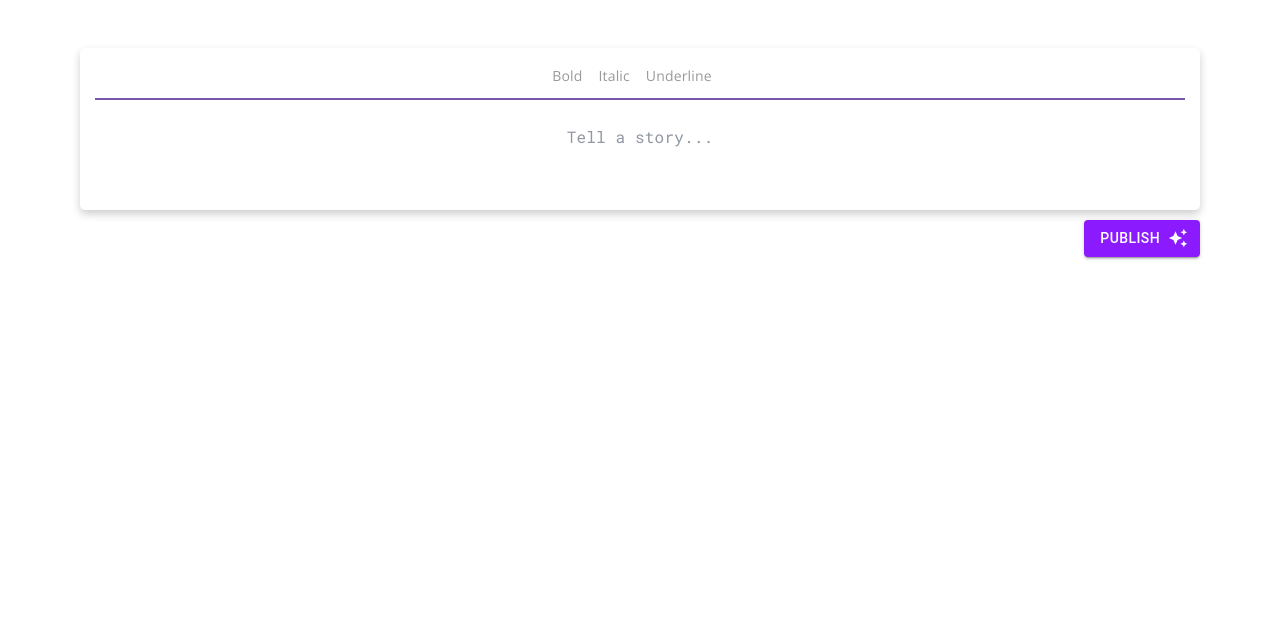
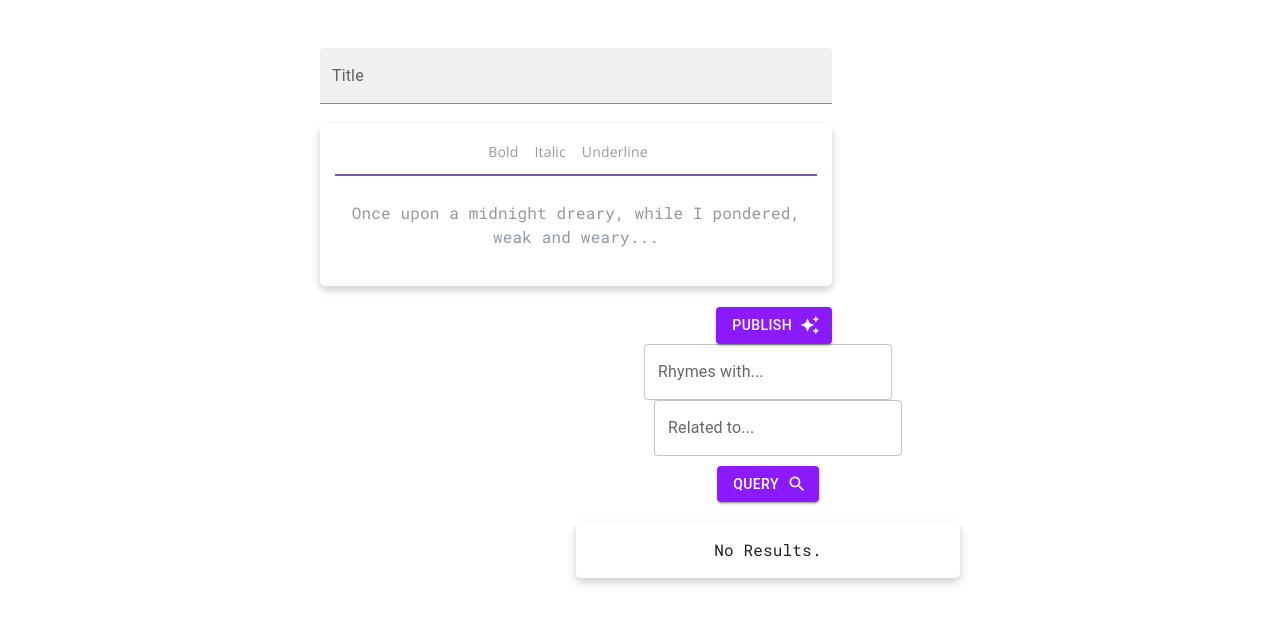
Before and after one commit to vperuzzi/poe-io, a React (Create React App) app: page / in a window 1280 px wide. Shown: the top 624 px of the page. Built offline with nearby package versions, Linux system fonts and the light colour scheme.

Commit message:
Add WordList and Form

```diff
--- a/package.json
+++ b/package.json
@@ -11,9 +11,11 @@
     "@testing-library/react": "^13.3.0",
     "@testing-library/user-event": "^13.5.0",
     "draft-js": "^0.11.7",
+    "html2canvas": "^1.4.1",
     "react": "^18.2.0",
     "react-dom": "^18.2.0",
     "react-scripts": "5.0.1",
+    "use-react-screenshot": "^3.0.0",
     "web-vitals": "^2.1.4"
   },
   "scripts": {
--- a/public/index.html
+++ b/public/index.html
@@ -24,7 +24,7 @@
       Learn how to configure a non-root public URL by running `npm run build`.
     -->
     <title>poe.io</title>
-    <link rel="icon" type="image/x-icon" href="%PUBLIC_URL%/favicon.ico" />
+    <link rel="icon" type="image/x-icon" href=".public/favicon.ico" />
   </head>
   <body>
     <noscript>You need to enable JavaScript to run this app.</noscript>
--- a/src/App.css
+++ b/src/App.css
@@ -1,5 +1,10 @@
  .App {
   text-align: center;
-  width: 70rem;
   margin: 3rem auto;
 }
+
+.editorApp {
+  float: left;
+  width: 40%;
+  margin-left: 20rem;
+}
--- a/src/App.js
+++ b/src/App.js
@@ -1,7 +1,9 @@
 import "./App.css";
 import RichTextEditor from "./components/RichTextEditor";
+import Form from "./components/Form";
 import { createTheme, ThemeProvider } from "@mui/material/styles";
 import CssBaseline from "@mui/material/CssBaseline";
+import React from 'react';
 
 function App() {
   const theme = createTheme({
@@ -16,7 +18,10 @@ function App() {
     <ThemeProvider theme={theme}>
       <CssBaseline>
         <div className="App">
-          <RichTextEditor theme={theme} />
+          <div className="editorApp">
+            <RichTextEditor />
+          </div>
+          <Form />
         </div>
       </CssBaseline>
     </ThemeProvider>
--- /dev/null
+++ b/src/components/Form.css
@@ -0,0 +1,5 @@
+.form {
+    float:right;
+    width: 30%;
+    margin-right: 20rem;
+}
--- a/src/components/Form.js
+++ b/src/components/Form.js
@@ -0,0 +1,91 @@
+import React, { useState } from "react";
+import TextField from "@mui/material/TextField";
+import { useTheme } from "@mui/material/styles";
+import { Button } from "@mui/material";
+import SearchIcon from '@mui/icons-material/Search';
+import "./Form.css";
+import WordList from "./WordList";
+
+const Form = (props) => {
+  const [rhyme, setRhyme] = useState("");
+  const [related, setRelated] = useState("");
+  const [results, setResults] = useState([]);
+
+  const theme = useTheme();
+
+  const handleRhyme = (event) => {
+    event.preventDefault();
+    setRhyme(event.target.value);
+  };
+
+  const handleRelated = (event) => {
+    event.preventDefault();
+    setRelated(event.target.value.trim());
+  };
+
+  const handleQuery = () => {
+    let url = "";
+    console.log(related, rhyme);
+    if (rhyme.length > 0 && related.length > 0) {
+      url = `https://api.datamuse.com/words?ml=${related}&rel_rhy=${rhyme}`;
+    } else if (rhyme.length > 0) {
+      url = `https://api.datamuse.com/words?rel_rhy=${rhyme}`;
+    } else {
+      return;
+    }
+
+    fetch(url)
+      .then((result) => result.json())
+      .then(
+        (result) => {
+          let words = result.map((element) => {
+            return element.word;
+          });
+          setResults([...words]);
+        },
+        (error) => {
+          console.log(error);
+        }
+      );
+  };
+
+  return (
+    <div className="form">
+      <TextField
+        id="outlined-basic"
+        label="Rhymes with..."
+        variant="outlined"
+        color={theme.primary}
+        onChange={handleRhyme}
+      />
+      <TextField
+        sx={{
+          marginLeft: "20px",
+        }}
+        id="outlined-basic"
+        label="Related to..."
+        variant="outlined"
+        color={theme.primary}
+        onChange={handleRelated}
+      />
+      <div>
+        <Button
+          sx={{
+            marginTop: "10px",
+          }}
+          color={theme.primary}
+          variant="contained"
+          onClick={handleQuery}
+          endIcon={<SearchIcon />}
+        >
+          Query
+        </Button>
+      </div>
+      <div>
+        <WordList words={results} />
+      </div>
+    </div>
+  );
+};
+
+export default Form;
--- a/src/components/RichTextEditor.css
+++ b/src/components/RichTextEditor.css
@@ -55,21 +55,14 @@
     color: #7858A6
   }
 
-  button {
-    padding: 10px;
-    align-content: left;
-    background: #7858A6;
-    color: white;
-    border-radius: 10px;
-    border: none;
-    margin-left: 10px;
-    margin-top: 15px;
-    font-size: 16px;
-    font-family: 'Open Sans', sans-serif;
+  .button-container {
+    display: flex;
+    flex-direction: row-reverse;
+    margin-top: 1rem;
   }
 
-  .button-container {
-    display: flex;
-    flex-direction: row-reverse
-
+  .title {
+    font-family: 'Roboto Mono', monospace;
+    font-size: 18px;
+    font-weight: bold;
   }
--- a/src/components/RichTextEditor.js
+++ b/src/components/RichTextEditor.js
@@ -12,13 +12,19 @@ import EditIcon from "@mui/icons-material/Edit";
 import CameraAltIcon from "@mui/icons-material/CameraAlt";
 import AutoAwesomeIcon from "@mui/icons-material/AutoAwesome";
 import Button from "@mui/material/Button";
+import TextField from "@mui/material/TextField";
+
 import "./RichTextEditor.css";
 import "../../node_modules/draft-js/dist/Draft.css";
 
 class RichTextEditor extends React.Component {
   constructor(props) {
     super(props);
-    this.state = { editorState: this.initializeEditorState(), isEdit: true };
+    this.state = {
+      editorState: this.initializeEditorState(),
+      isEdit: true,
+      title: localStorage.getItem("title"),
+    };
 
     this.focus = () => this.refs.editor.focus();
     this.onChange = (editorState) => this.setState({ editorState });
@@ -28,6 +34,7 @@ class RichTextEditor extends React.Component {
     this.toggleInlineStyle = this._toggleInlineStyle.bind(this);
     this.handlePublish = this._handlePublish.bind(this);
     this.handleEdit = this._handleEdit.bind(this);
+    this.handleTitle = this._handleTitle.bind(this);
   }
 
   initializeEditorState() {
@@ -76,12 +83,19 @@ class RichTextEditor extends React.Component {
     this.setState({ ...this.state, isEdit: false });
     let contentRaw = convertToRaw(this.state.editorState.getCurrentContent());
     localStorage.setItem("editorState", JSON.stringify(contentRaw));
+    localStorage.setItem("title", this.state.title);
   }
 
   _handleEdit() {
     this.setState({ ...this.state, isEdit: true });
     this.focus();
   }
+
+  _handleTitle(event) {
+    event.preventDefault();
+    this.setState({ ...this.state, title: event.target.value });
+  }
+
 
   render() {
     const { editorState } = this.state;
@@ -98,7 +112,21 @@ class RichTextEditor extends React.Component {
 
     return (
       <div>
+        {this.state.isEdit && (
+          <TextField
+            sx={{
+              marginBottom: "20px",
+            }}
+            id="filled-basic"
+            label="Title"
+            variant="filled"
+            fullWidth
+            onChange={this.handleTitle}
+            value={this.state.title}
+          />
+        )}
         <div className="RichEditor-root">
+          {!this.state.isEdit && <p className="title">{this.state.title}</p>}
           {this.state.isEdit && (
             <InlineStyleControls
               editorState={editorState}
@@ -112,7 +140,7 @@ class RichTextEditor extends React.Component {
               handleKeyCommand={this.handleKeyCommand}
               keyBindingFn={this.mapKeyToEditorCommand}
               onChange={this.onChange}
-              placeholder="Tell a story..."
+              placeholder="Once upon a midnight dreary, while I pondered, weak and weary..."
               ref="editor"
               spellCheck={true}
               textAlignment="center"
@@ -124,7 +152,7 @@ class RichTextEditor extends React.Component {
           {this.state.isEdit && (
             <Button
               sx={{
-                marginTop: "10px",
+                marginTop: "5px",
               }}
               variant="contained"
               endIcon={<AutoAwesomeIcon />}
@@ -137,7 +165,7 @@ class RichTextEditor extends React.Component {
           {!this.state.isEdit && (
             <Button
               sx={{
-                margin: "10px 0px",
+                margin: "5px 0px",
               }}
               variant="contained"
               endIcon={<CameraAltIcon />}
@@ -149,7 +177,7 @@ class RichTextEditor extends React.Component {
           {!this.state.isEdit && (
             <Button
               sx={{
-                margin: "10px 5px",
+                margin: "5px 5px",
               }}
               variant="contained"
               endIcon={<EditIcon />}
@@ -222,11 +250,17 @@ const InlineStyleControls = (props) => {
   );
 };
 
-const withThemeHook = (Component) => {
+const withHooks = (Component) => {
   return function WrappedComponent(props) {
     const theme = useTheme();
-    return <Component {...props} theme={theme} />;
+
+    return (
+      <Component
+        {...props}
+        theme={theme}
+      />
+    );
   };
 };
 
-export default withThemeHook(RichTextEditor);
+export default withHooks(RichTextEditor);
--- /dev/null
+++ b/src/components/WordList.css
@@ -0,0 +1,8 @@
+.wordList-container {
+    overflow-y: scroll;
+    box-shadow: 0 4px 8px 0 rgba(0,0,0,0.2);
+    max-height: 50rem;
+    border-radius: 5px;
+    margin-top: 20px;
+    font-family: 'Roboto Mono', monospace;
+}
--- /dev/null
+++ b/src/components/WordList.js
@@ -0,0 +1,18 @@
+import React, { useState } from 'react';
+import './WordList.css';
+
+const WordList = (props) => {
+
+    const words = props.words;
+
+    return (
+        <div className="wordList-container">
+            { (words.length > 0) ? words.map(word => {
+                return <p key={word}>{word}</p>
+            }) : <p>No Results.</p>}
+        </div>
+    );
+
+};
+
+export default WordList;
```
Also changed, not shown: 1 other file (tests, documents, lock files or other folders).
